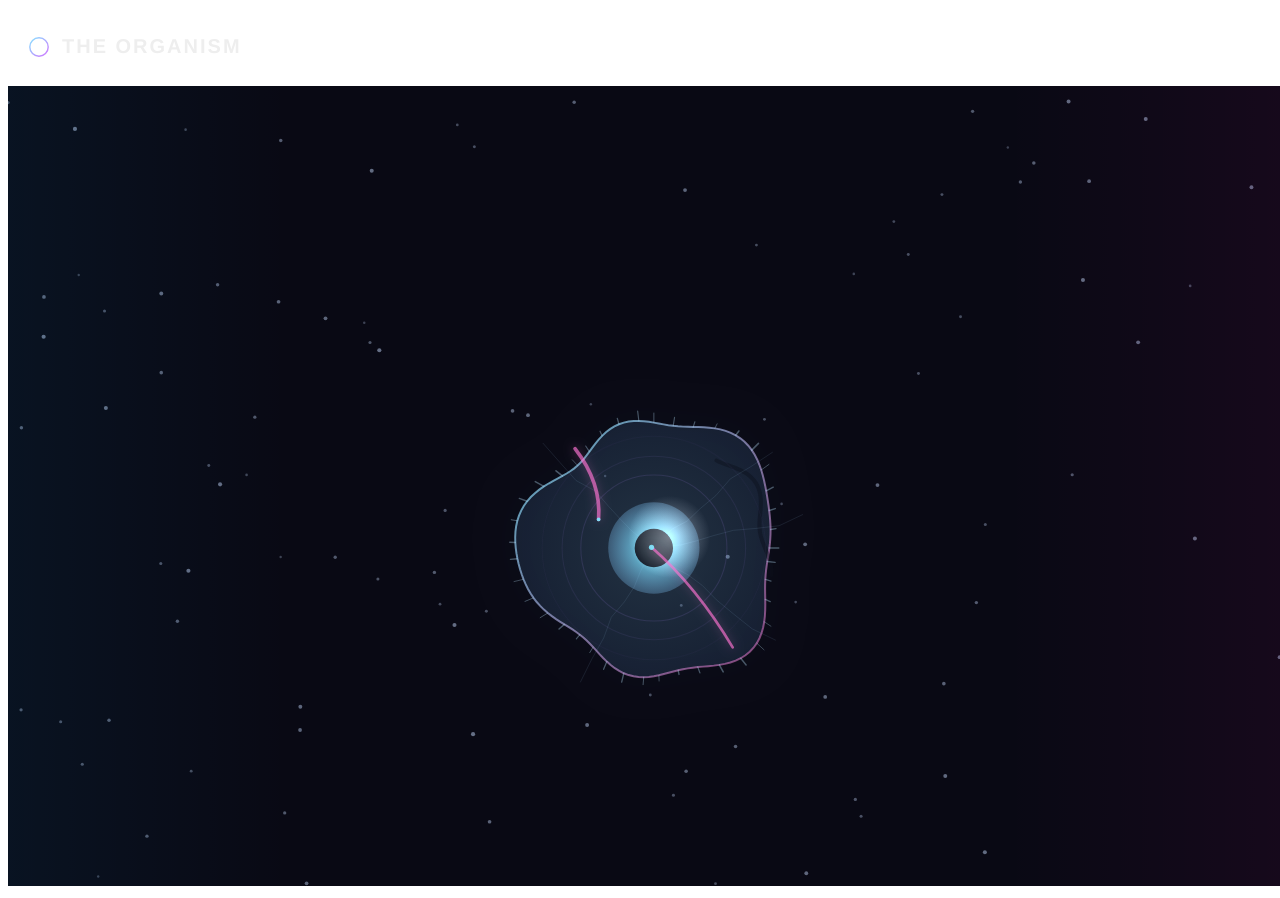
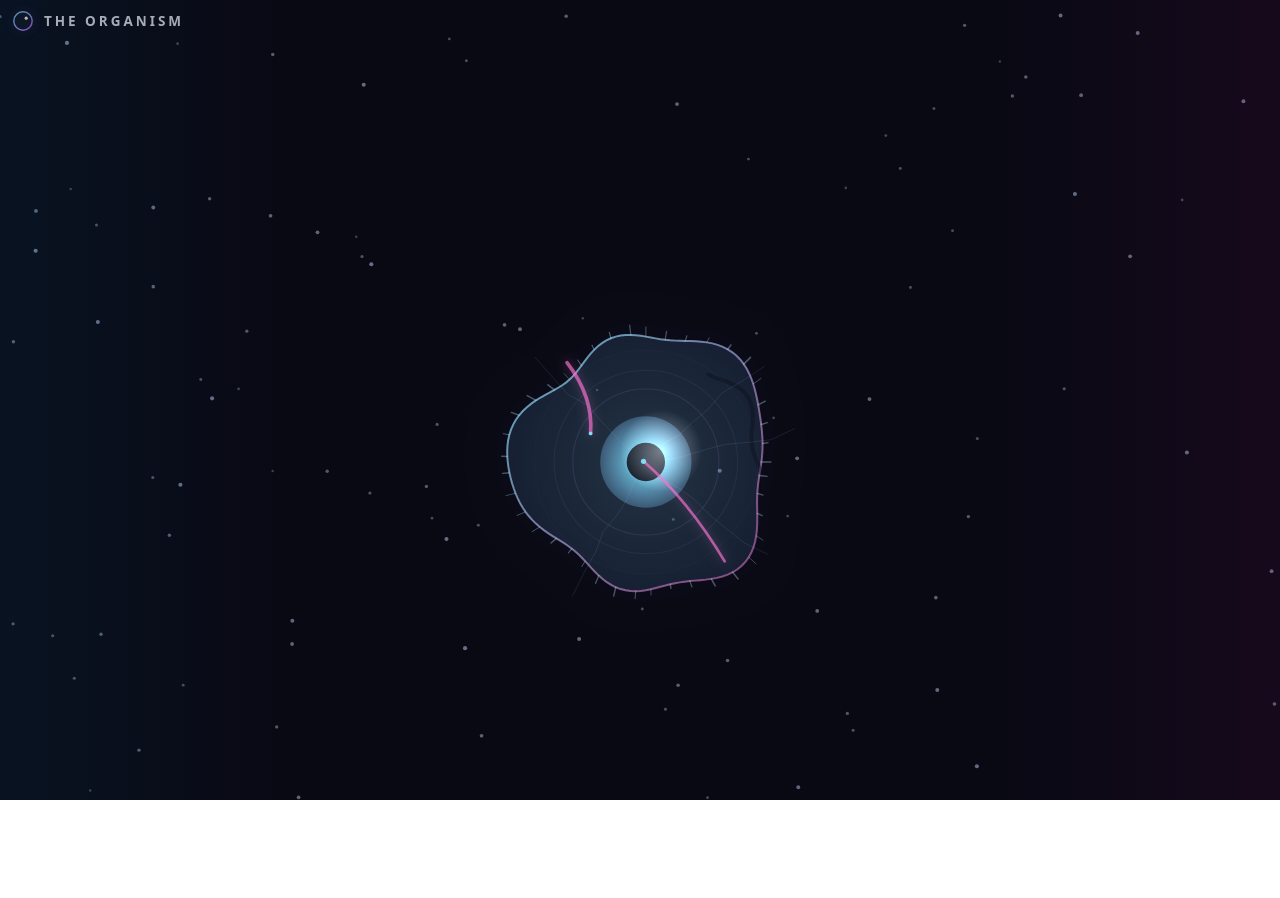
Before and after one commit to MorkeDrevos/organism-site, a plain HTML site: page index.html in a window 1280 px wide. After the commit the page ends 800 px from the top, so only its background shows below. Drawn offline with Linux system fonts and the light colour scheme; animation ran at ten frames a second.

Commit message:
Update styles.css

```diff
--- a/styles.css
+++ b/styles.css
@@ -1,40 +1,60 @@
-/* ==== Branding ==== */
-.brand {
-  display: flex;
-  align-items: center;
-  gap: 12px;
-  padding: 14px 20px;
-  z-index: 5;
+/* =========  Palette / tokens  ========= */
+:root{
+  --ink:#e8eef7;
+  --muted:#9aa3b2;
+  --bg:#0b0a14;             /* deep space */
+  --ring:#4aa7d9;           /* echo rings */
+  --mag:#c462ff;            /* accent */
+  --aqua:#7bdfff;           /* accent */
+  --edge:#1d2230;           /* subtle edges */
 }
 
-.brand .logo {
-  width: 28px;
-  height: 28px;
-  border-radius: 50%;
-  background: radial-gradient(circle at 30% 30%, #9ff, #06c 80%);
-  box-shadow: 0 0 12px rgba(0,200,255,0.7), 0 0 24px rgba(255,0,200,0.4);
-  display: flex;
-  align-items: center;
-  justify-content: center;
-  position: relative;
+/* =========  Base  ========= */
+*{ box-sizing:border-box }
+html,body{ height:100% }
+body{
+  margin:0;
+  font:14px/1.35 system-ui, -apple-system, Segoe UI, Roboto, "Helvetica Neue", Arial, "Noto Sans", sans-serif;
+  color:var(--ink);
+  background: radial-gradient(120% 120% at 70% 20%, #171428 0%, var(--bg) 40%) fixed;
+  overflow:hidden;
 }
 
-.brand .logo .orb {
-  width: 10px;
-  height: 10px;
-  border-radius: 50%;
-  background: #fff;
-  box-shadow: 0 0 8px rgba(255,255,255,0.9);
+/* =========  Canvas  ========= */
+#org-canvas{
+  position:fixed; inset:0;
+  width:100vw; height:100vh;
+  display:block;
+  background: radial-gradient(circle at 50% 50%, rgba(12,10,24,.6), transparent 55%),
+              radial-gradient(160% 120% at 10% 120%, rgba(204,102,255,.05), transparent 60%),
+              radial-gradient(160% 120% at 120% -10%, rgba(121,223,255,.05), transparent 60%);
 }
 
-.title {
-  font-family: 'Helvetica Neue', sans-serif;
-  font-size: 20px;
-  font-weight: 600;
-  letter-spacing: 2px;
-  color: #eee;
+/* =========  Minimal brand  ========= */
+.topbar{
+  position:fixed; top:10px; left:12px;
+  z-index:4;
+  pointer-events:auto;
+  transition:opacity .25s ease, transform .25s ease;
+  opacity:.75;
+}
+.topbar:hover{ opacity:1 }
+
+.brand{ display:flex; align-items:center; gap:10px; }
+.mark{ display:block; filter:drop-shadow(0 0 6px rgba(121,223,255,.25)) drop-shadow(0 0 10px rgba(204,102,255,.2)); }
+
+.title{
+  margin:0;
+  font-weight:620;
+  letter-spacing:.22em;
+  font-size:13.5px;
+  color:var(--ink);
+  text-transform:uppercase;
+  opacity:.95;
 }
 
-.title span {
-  color: #39e;
-}
+/* (optional) auto-fade brand when idle; keep if you like */
+@keyframes idleFade { 0%{opacity:.75} 90%{opacity:.2} 100%{opacity:.2} }
+body:not(:hover) .topbar{ animation: idleFade 6s 1 1s forwards }
+
+/* =========  (Keep any of your existing creature-specific CSS if you had some)  ========= */
```
